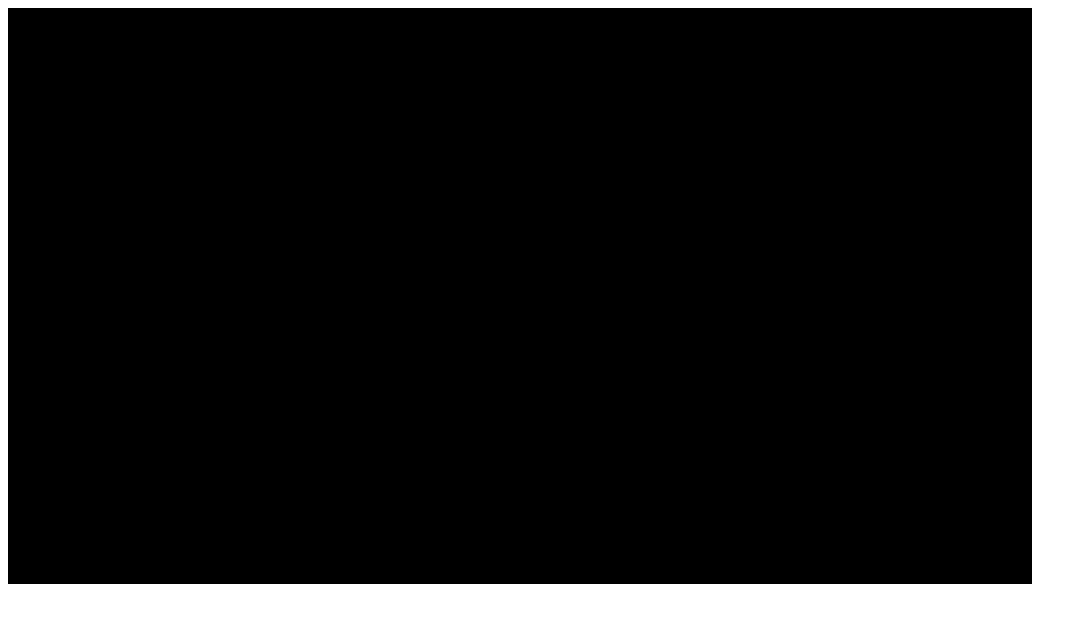
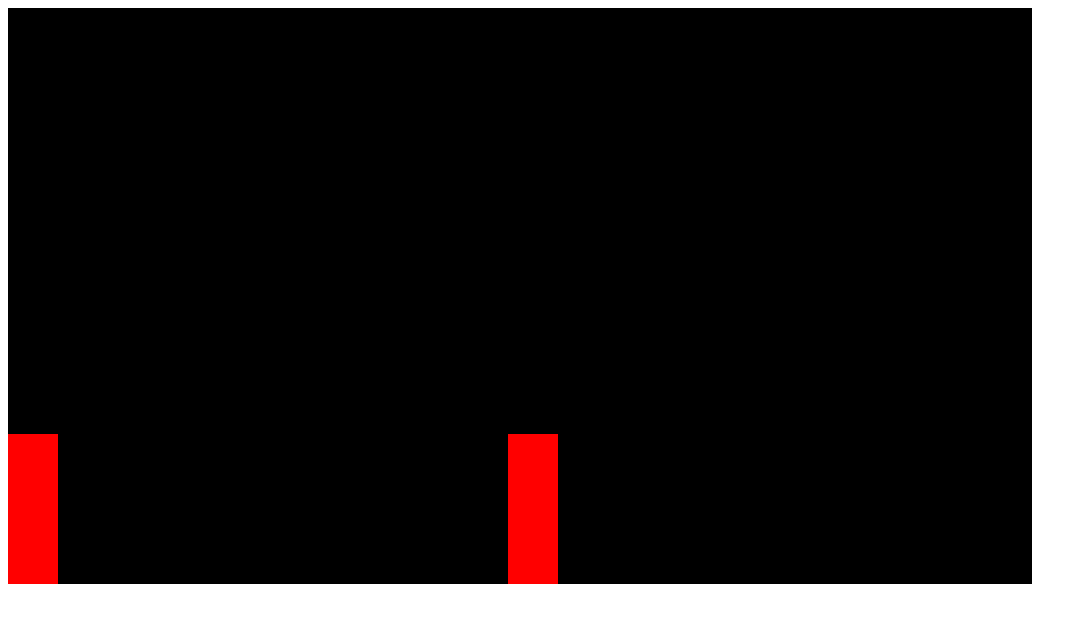
Before and after one commit to vihangamalinda/samurai-duel, a plain HTML site: page game/index.html in a window 1280 px wide. Shown: the whole page, without its empty margins (0-1087 px from the left). Drawn offline with Linux system fonts and the light colour scheme.

Commit message:
feat: Create player and enemy characters including gravity field fallout.

```diff
--- a/game/index.html
+++ b/game/index.html
@@ -1,2 +1,8 @@
-<canvas></canvas>
-<script src="./index.js"></script>
+<head>
+    <title>Samurai-Duel</title>
+</head>
+
+<body>
+    <canvas></canvas>
+    <script src="./index.js"></script>
+</body>
--- a/game/index.js
+++ b/game/index.js
@@ -2,7 +2,59 @@ const canvas = document.querySelector("canvas");
 const c = canvas.getContext("2d");
 
 //window resolution=>16:9
-canvas.width=1024;
-canvas.height=576;
+canvas.width = 1024;
+canvas.height = 576;
 
-c.fillRect(0,0,canvas.width,canvas.height)
+c.fillRect(0, 0, canvas.width, canvas.height);
+
+const gravity = 0.2;
+class Sprite {
+  constructor({ position, velocity }) {
+    this.position = position;
+    this.velocity = velocity;
+    this.height = 150;
+  }
+
+  draw() {
+    c.fillStyle = "red";
+    c.fillRect(this.position.x, this.position.y, 50, this.height);
+  }
+
+  update() {
+    this.draw();
+    this.position.y += this.velocity.y;
+
+    const isWithInCanvas =
+      this.position.y + this.height + this.velocity.y >= canvas.height;
+
+    if (isWithInCanvas) {
+      this.velocity.y = 0;
+    } else {
+      this.velocity.y += gravity;
+    }
+  }
+}
+
+const player = new Sprite({
+  position: { x: 0, y: 0 },
+  velocity: { x: 0, y: 2 },
+});
+// player.draw();
+
+const enemy = new Sprite({
+  position: { x: 500, y: 0 },
+  velocity: { x: 0, y: 2 },
+});
+// enemy.draw();
+console.log(player);
+
+function animate() {
+  window.requestAnimationFrame(animate);
+  c.fillStyle = "black";
+  c.fillRect(0, 0, canvas.width, canvas.height);
+  player.update();
+  enemy.update();
+  // console.log("HI")
+}
+
+animate();
```
